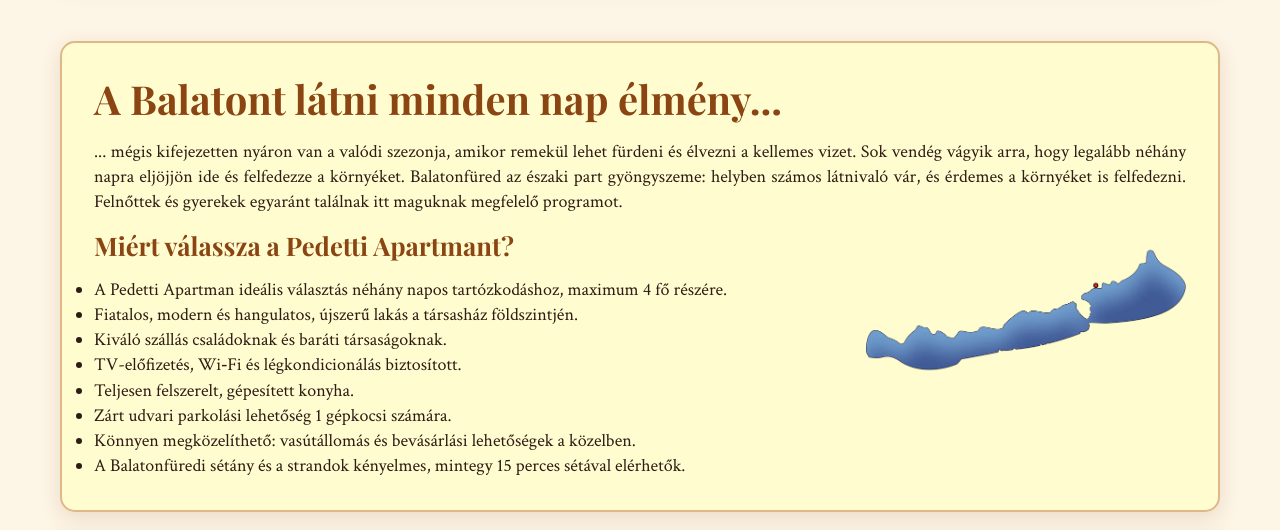
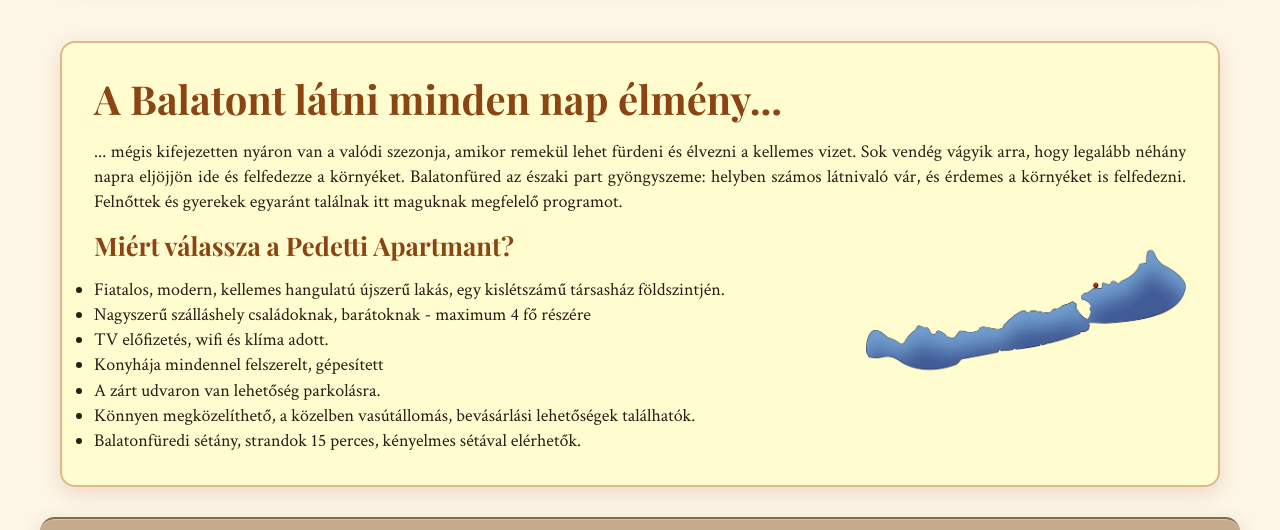
Before and after one commit to ferencstrenner/pedetti, an Eleventy site: page src/hu/index.md in a window 1280 px wide. Shown: the part 704-1234 px from the top of the page. Built offline with nearby package versions, Linux system fonts and the light colour scheme; Eleventy itself is replaced by a stand-in of ours; files that its build step writes are made by us from their sources; what markdown-it-attrs would draw is missing.

Commit message:
Update multilingual pricing and Hungarian home content

```diff
--- a/src/hu/index.md
+++ b/src/hu/index.md
@@ -15,14 +15,13 @@
 
 ### Miért válassza a Pedetti Apartmant?
 
-- A Pedetti Apartman ideális választás néhány napos tartózkodáshoz, maximum 4 fő részére.
-- Fiatalos, modern és hangulatos, újszerű lakás a társasház földszintjén.
-- Kiváló szállás családoknak és baráti társaságoknak.
-- TV-előfizetés, Wi‑Fi és légkondicionálás biztosított.
-- Teljesen felszerelt, gépesített konyha.
-- Zárt udvari parkolási lehetőség 1 gépkocsi számára.
-- Könnyen megközelíthető: vasútállomás és bevásárlási lehetőségek a közelben.
-- A Balatonfüredi sétány és a strandok kényelmes, mintegy 15 perces sétával elérhetők.
+- Fiatalos, modern, kellemes hangulatú újszerű lakás, egy kislétszámű társasház földszintjén.
+- Nagyszerű szálláshely családoknak, barátoknak - maximum 4 fő részére
+- TV előfizetés, wifi és klíma adott.
+- Konyhája mindennel felszerelt, gépesített
+- A zárt udvaron van lehetőség parkolásra.
+- Könnyen megközelíthető, a közelben vasútállomás, bevásárlási lehetőségek találhatók.
+- Balatonfüredi sétány, strandok 15 perces, kényelmes sétával elérhetők.
 
 </div>
 <div class="balaton-map-home">
```
Also changed, not shown: src/de/price.md (+0 -2 lines), src/en/price.md (+0 -2 lines), src/hu/price.md (+0 -3 lines).
